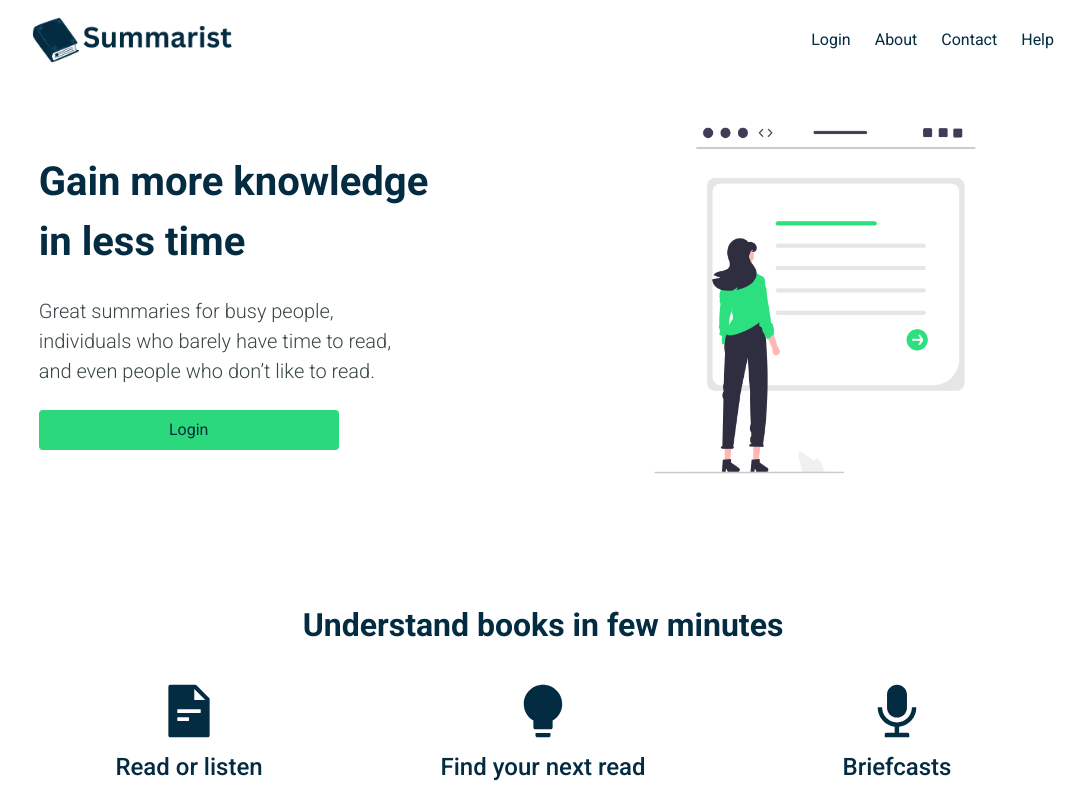
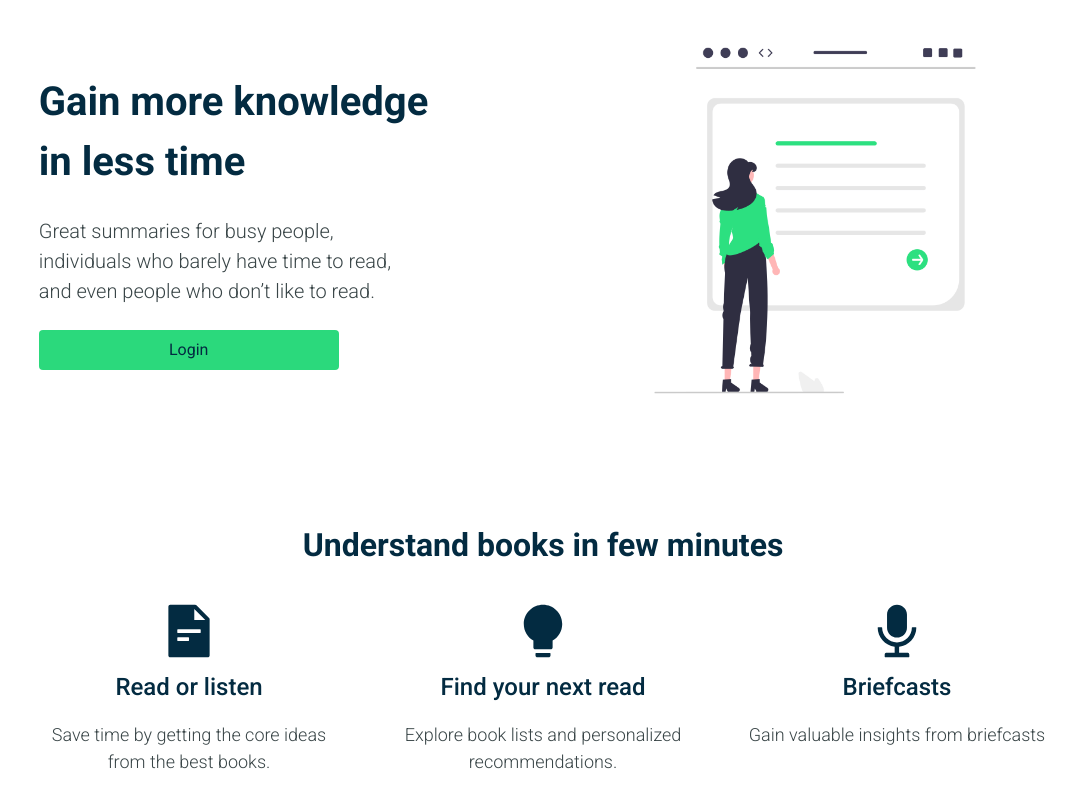
Before and after one commit to shavonnewhiffin/summaristproject, a Next.js app: page /components/home in a window 1280 px wide. Shown: the top 800 px of the page, without its empty margins (97-1182 px from the left). Built offline with nearby package versions, Linux system fonts and the light colour scheme.

Commit message:
fix: moved navbar and footer to home page only

```diff
--- a/app/components/home/Home.js
+++ b/app/components/home/Home.js
@@ -4,15 +4,19 @@
 import Statistics from '../Statistics'
 import Reviews from '../Reviews'
 import Numbers from '../Numbers'
+import Navbar from '../Navbar'
+import Footer from '../Footer'
 
 export default function Home() {
   return (
     <>
+      <Navbar/>
       <Landing />
       <Features />
       <Statistics />
       <Reviews />
       <Numbers />
+      <Footer />
     </>
   );
 }
--- a/app/layout.js
+++ b/app/layout.js
@@ -1,7 +1,5 @@
 import { Geist, Geist_Mono } from "next/font/google";
 import "./globals.css";
-import Footer from '../app/components/Footer'
-import NavBar from '../app/components/Navbar'
 
 const geistSans = Geist({
   variable: "--font-geist-sans",
@@ -25,9 +23,8 @@
       className={`${geistSans.variable} ${geistMono.variable} h-full antialiased`}
     >
       <body className="min-h-full flex flex-col">
-        <NavBar />
         {children}
-        <Footer /></body>
+      </body>
     </html>
   );
 }
```
